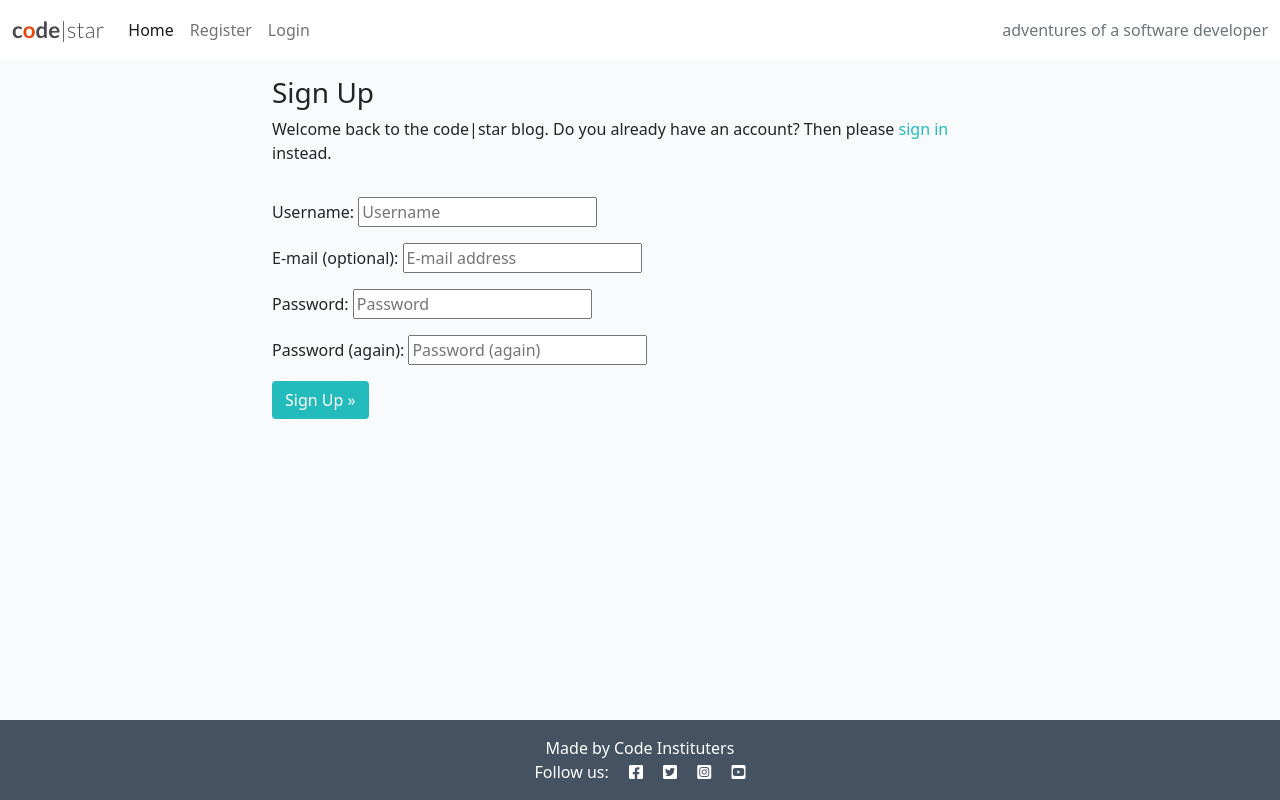
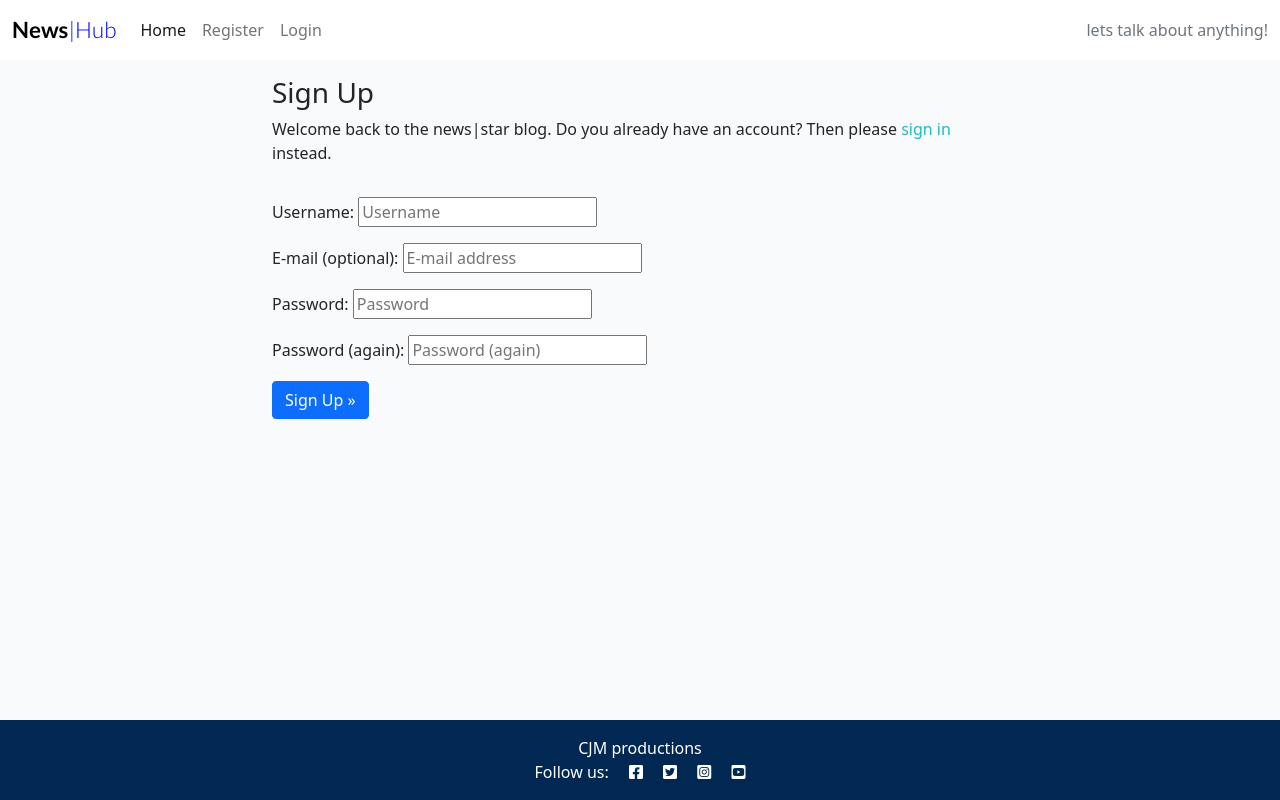
Before and after one commit to Chrisloufa/News_Hub, a Django app: page /accounts/signup/ in a window 1280 px wide. Run offline with Django 3.2, Linux system fonts and the light colour scheme.

Commit message:
updated footer and signin/signup button

```diff
--- a/blog/urls.py
+++ b/blog/urls.py
@@ -4,4 +4,5 @@ from django.urls import path
 urlpatterns = [
     path("", views.PostList.as_view(), name="home"),
     path('<slug:slug>', views.PostDetail.as_view(), name='post_detail'),
+    path('like/<slug:slug>', views.PostLike.as_view(), name='post_like'),
 ]
--- a/static/css/style.css
+++ b/static/css/style.css
@@ -6,15 +6,12 @@ body {
     font-family: Lato, sans-serif;
     font-size: 1.4rem;
     font-weight: 700;
-    color: #4A4A4F;
-}
-
-.red-o {
-    color: #E84610;
+    color: #000000;
 }
 
 .thin {
     font-weight: 300;
+    color: blue;
 }
 
 .light-bg {
@@ -22,7 +19,7 @@ body {
 }
 
 .dark-bg {
-    background-color: #445261;
+    background-color: #002852;
 }
 
 .main-bg {
--- a/templates/account/login.html
+++ b/templates/account/login.html
@@ -12,7 +12,7 @@
         <div class="col-md-8 mt-3 offset-md-2">
             <h3>{% trans "Sign In" %}</h3>
 
-            <p>{% blocktrans %}Welcome back to the code|star blog. To leave a comment or like a post, please log in. If
+            <p>{% blocktrans %}Welcome back to the news|hub blog. To leave a comment or like a post, please log in. If
                 you
                 have not created an account yet, then <a class="link" href="{{ signup_url }}">sign up</a>
                 first.{% endblocktrans %}</p>
@@ -26,7 +26,7 @@
                 {% if redirect_field_value %}
                 <input type="hidden" name="{{ redirect_field_name }}" value="{{ redirect_field_value }}" />
                 {% endif %}
-                <button class="btn btn-signup right" type="submit">{% trans "Sign In" %}</button>
+                <button class="btn btn btn-primary" type="submit">{% trans "Sign In" %}</button>
             </form>
         </div>
     </div>
--- a/templates/account/signup.html
+++ b/templates/account/signup.html
@@ -10,7 +10,7 @@
         <div class="col-md-8 mt-3 offset-md-2">
             <h3>{% trans "Sign Up" %}</h3>
 
-            <p>{% blocktrans %}Welcome back to the code|star blog. Do you already have an account? Then please <a
+            <p>{% blocktrans %}Welcome back to the news|star blog. Do you already have an account? Then please <a
                     class="link" href="{{ login_url }}">sign in</a> instead.{% endblocktrans %}</p>
         </div>
     </div>
@@ -22,7 +22,7 @@
                 {% if redirect_field_value %}
                 <input type="hidden" name="{{ redirect_field_name }}" value="{{ redirect_field_value }}" />
                 {% endif %}
-                <button class="btn btn-signup right" type="submit">{% trans "Sign Up" %} &raquo;</button>
+                <button class="btn btn-primary" type="submit">{% trans "Sign Up" %} &raquo;</button>
             </form>
         </div>
     </div>
--- a/templates/base.html
+++ b/templates/base.html
@@ -4,7 +4,7 @@
 <html class="h-100">
 
 <head>
-    <title>CodeStar Blog</title>
+    <title>News Hub</title>
 
     <link rel="preconnect" href="https://fonts.gstatic.com">
     <link href="https://fonts.googleapis.com/css2?family=Roboto:wght@300&display=swap" rel="stylesheet">
@@ -26,8 +26,8 @@
 
     <nav class="navbar navbar-expand-lg navbar-light bg-white">
         <div class="container-fluid">
-            <a class="navbar-brand" href="{% url 'home' %}"><span class="brand">c<span class="red-o">o</span>de<span
-                        class="thin">|star</span></span></span></a>
+            <a class="navbar-brand" href="{% url 'home' %}"><span class="brand">News<span
+                        class="thin">|Hub</span></span></span></a>
             <button class="navbar-toggler" type="button" data-bs-toggle="collapse" data-bs-target="#navbarText"
                 aria-controls="navbarText" aria-expanded="false" aria-label="Toggle navigation">
                 <span class="navbar-toggler-icon"></span>
@@ -52,7 +52,7 @@
 
                 </ul>
                 <span class="navbar-text text-muted">
-                    adventures of a software developer
+                    lets talk about anything!
                 </span>
             </div>
         </div>
@@ -66,7 +66,7 @@
 
     <!-- Footer -->
     <footer class="footer mt-auto py-3 dark-bg">
-        <p class="m-0 text-center text-white">Made by Code Instituters</p>
+        <p class="m-0 text-center text-white">CJM productions</p>
         <p class="m-0 text-center text-white">Follow us: <i class="fab fa-facebook-square ms-3"></i>
             <i class="fab fa-twitter-square ms-3"></i>
             <i class="fab fa-instagram-square ms-3"></i>
--- a/templates/index.html
+++ b/templates/index.html
@@ -15,7 +15,7 @@
                             <div class="image-container">
                                 {% if "placeholder" in post.featured_image.url %}
                                 <img class="card-img-top"
-                                    src="https://codeinstitute.s3.amazonaws.com/fullstack/blog/default.jpg">
+                                    src="https://neilpatel.com/wp-content/uploads/2017/02/blogging.jpg">
                                 {% else %}
                                 <img class="card-img-top" src=" {{ post.featured_image.url }}">
                                 {% endif %}
```
Also changed, not shown: blog/views.py (+48 -2 lines), templates/post_detail.html (+23 -2 lines).
